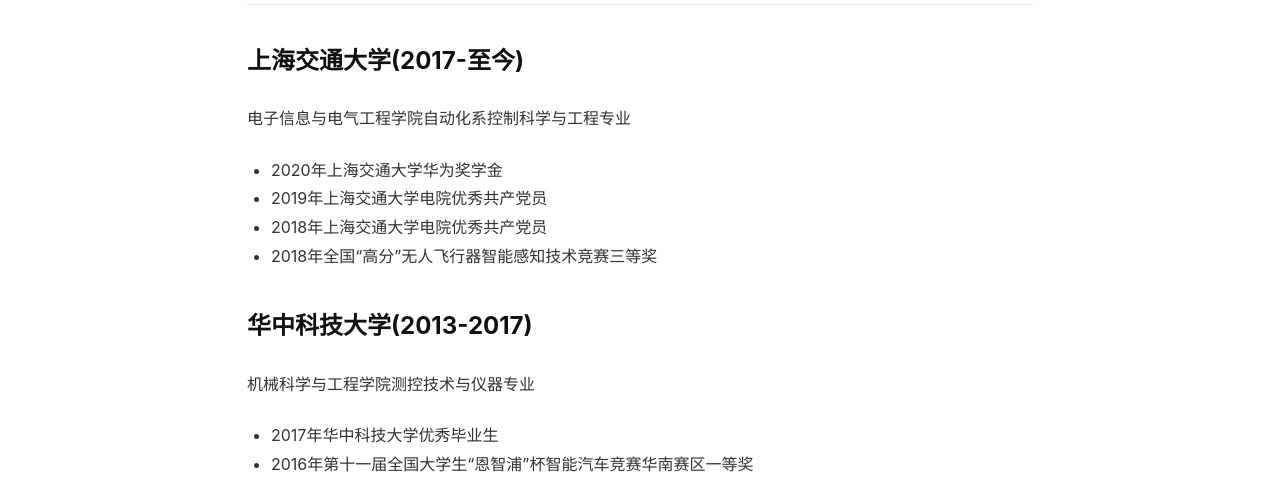
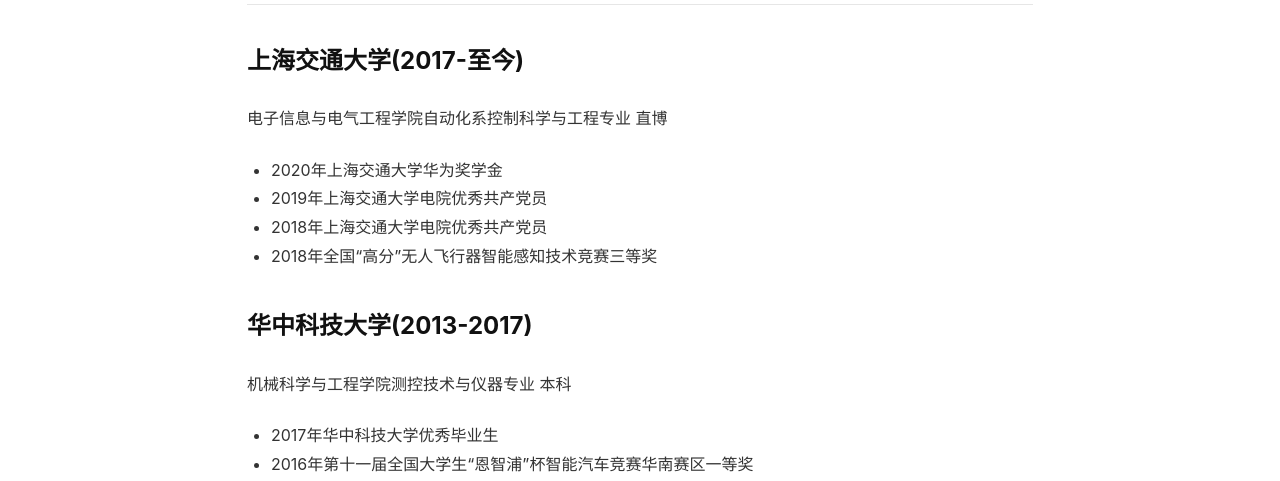
Before and after one commit to MingkangXiong/MingkangXiong.github.io, a Jekyll site: the page built from about.md, in a window 1280 px wide. Shown: the part 252-733 px from the top of the page. Built offline with Jekyll 4.4.1, drawn with Linux system fonts in a browser that asks for light colours; nearby versions of some CDN libraries.

Commit message:
Update about.md

```diff
--- a/about.md
+++ b/about.md
@@ -7,7 +7,7 @@
 
 ### 上海交通大学(2017-至今)
 
-电子信息与电气工程学院自动化系控制科学与工程专业
+电子信息与电气工程学院自动化系控制科学与工程专业 直博
 
 - 2020年上海交通大学华为奖学金
 
@@ -19,7 +19,7 @@
 
 ### 华中科技大学(2013-2017)
 
-机械科学与工程学院测控技术与仪器专业
+机械科学与工程学院测控技术与仪器专业 本科
 
 - 2017年华中科技大学优秀毕业生
 
```
